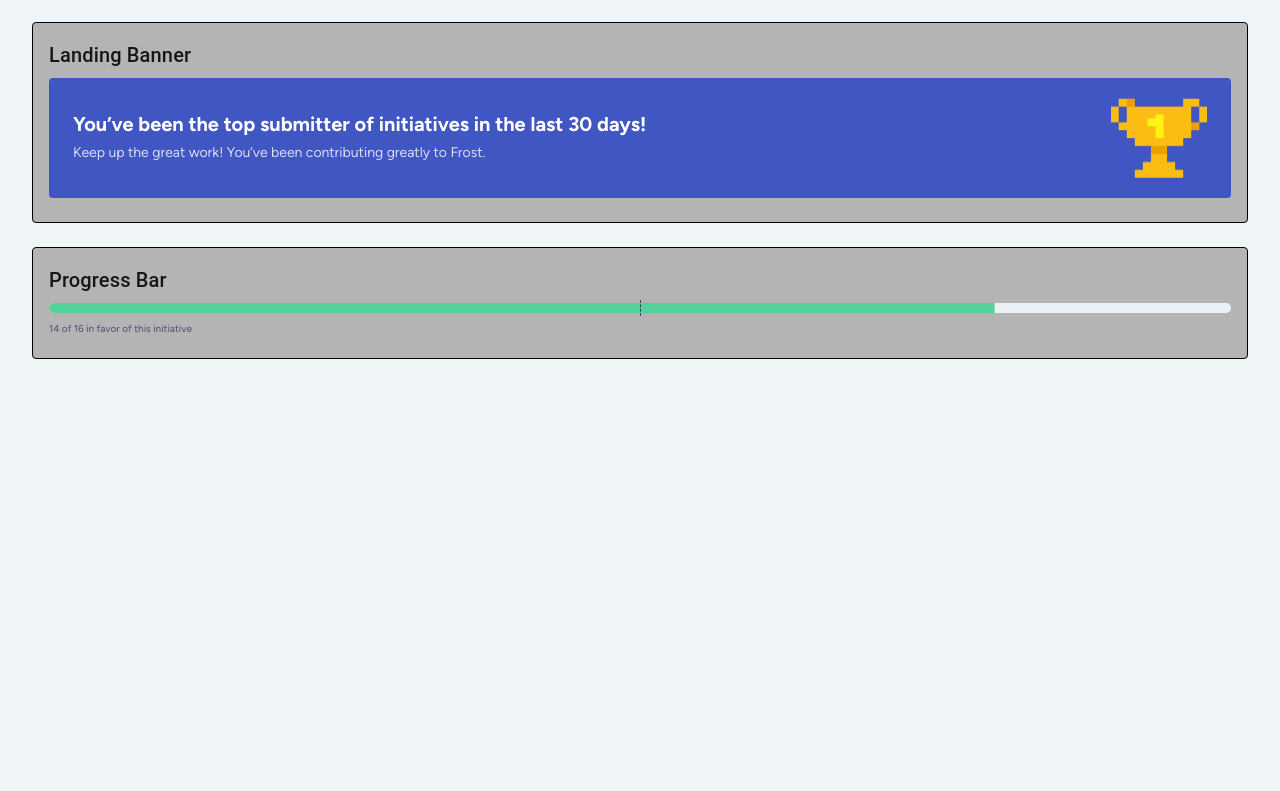
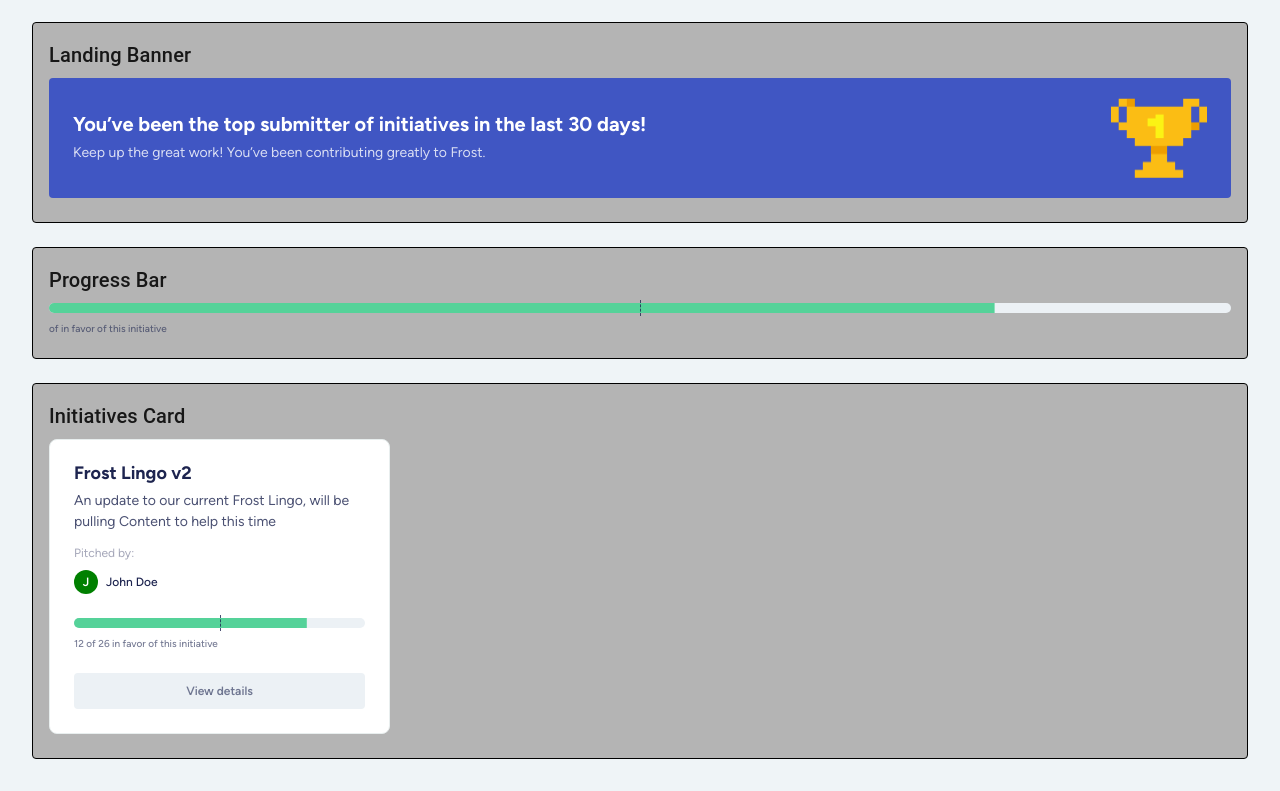
Before and after one commit to frost-jm/frost-initiatives, a React (Vite) app in the folder ui/: page /components-library in a window 1280 px wide. Shown: the part 3877-4668 px from the top of the page. Before the commit the page ends 4268 px from the top, so only its background shows below. Built offline with nearby package versions, Linux system fonts and the light colour scheme.

Commit message:
Added initiatives card

```diff
--- a/ui/src/components/index.tsx
+++ b/ui/src/components/index.tsx
@@ -21,6 +21,31 @@ import ExpandButton from '@/components/low-level-components/Button/ExpandButton'
 import TableDropdown from '@/components/low-level-components/Dropdown/TableDropdown';
 import SortDropdown from '@/components/low-level-components/Dropdown/SortDropdown';
 import ProgressBar from '@/components/low-level-components/ProgressBar';
+import InitiativeCard from '@/components/low-level-components/Card/InitiativeCard';
 import Sample from '@/components/sample';
 
-export { Sample, Logo, Input, SubmitButton, StatusDropdown, ActionDropdown, Tabs, DepartmentDropdown, BannerContent, StatusHeader, Buttons, ButtonType, TableHeader, Avatar, TableLabel, TableContent, PendingVote, TableContentWTitle, ExpandButton, TableDropdown, SortDropdown, ProgressBar };
+export {
+	Sample,
+	Logo,
+	Input,
+	SubmitButton,
+	StatusDropdown,
+	ActionDropdown,
+	Tabs,
+	DepartmentDropdown,
+	BannerContent,
+	StatusHeader,
+	Buttons,
+	ButtonType,
+	TableHeader,
+	Avatar,
+	TableLabel,
+	TableContent,
+	PendingVote,
+	TableContentWTitle,
+	ExpandButton,
+	TableDropdown,
+	SortDropdown,
+	ProgressBar,
+	InitiativeCard,
+};
--- a/ui/src/components/low-level-components/Avatar/Avatar.tsx
+++ b/ui/src/components/low-level-components/Avatar/Avatar.tsx
@@ -1,3 +1,4 @@
+/* eslint-disable @typescript-eslint/no-explicit-any */
 import { Avatar as MUIAvatar, Box } from '@mui/material';
 
 interface AvatarData {
@@ -8,21 +9,28 @@ interface AvatarData {
 interface AvatarProps {
 	type: 'single' | 'multiple' | 'table';
 	label?: boolean;
-	data: AvatarData[];
+	data: AvatarData[] | AvatarData;
 }
 
 const colors = ['#3498db', '#2ecc71', '#e74c3c', '#f39c12', '#9b59b6', '#1abc9c', '#d35400', '#2c3e50', '#27ae60', '#c0392b'];
 
 const Avatar = ({ type = 'single', label, data }: AvatarProps) => {
+	let singleUserData;
+
+	!Array.isArray(data) ? (singleUserData = data) : null;
+
+	console.log('silgne', singleUserData);
 	return (
 		<>
-			{type === 'single' && (
+			{type === 'single' && singleUserData && (
 				<Box
 					sx={{
 						display: label ? 'flex' : 'block',
+						alignItems: 'center',
 						fontFamily: 'Figtree-Medium, sans-serif',
 						fontSize: '12px',
 						lineHeight: '18px',
+						gap: '8px',
 						color: 'var(--input-color)',
 					}}
 				>
@@ -36,13 +44,13 @@ const Avatar = ({ type = 'single', label, data }: AvatarProps) => {
 							lineHeight: '14.4px',
 						}}
 					>
-						F
+						{singleUserData.firstName[0]}
 					</MUIAvatar>
-					{label && <>F</>}
+					{label && <>{singleUserData.firstName + ' ' + singleUserData.lastName}</>}
 				</Box>
 			)}
 
-			{type === 'multiple' && (
+			{type === 'multiple' && Array.isArray(data) && (
 				<Box
 					sx={{
 						display: label ? 'grid' : 'flex',
@@ -51,7 +59,7 @@ const Avatar = ({ type = 'single', label, data }: AvatarProps) => {
 					}}
 				>
 					{data &&
-						data.map((avatar, index) => {
+						data.map((avatar: { firstName: string | any[]; lastName: string }, index: number) => {
 							const initials = avatar.firstName[0];
 							const fullname = avatar.firstName + ' ' + avatar.lastName;
 
--- a/ui/src/components/low-level-components/Button/Buttons.tsx
+++ b/ui/src/components/low-level-components/Button/Buttons.tsx
@@ -9,10 +9,12 @@ export enum ButtonType {
 
 interface ButtonTypeProps {
 	type: ButtonType;
+	maxWidth?: string;
 	children: React.ReactNode;
+	action: () => void;
 }
 
-const Buttons = ({ type, children }: ButtonTypeProps) => {
+const Buttons = ({ type, children, maxWidth, action }: ButtonTypeProps) => {
 	let btnBgColor, btnColor, btnBorder, btnPadding;
 
 	switch (type) {
@@ -42,7 +44,7 @@ const Buttons = ({ type, children }: ButtonTypeProps) => {
 	return (
 		<Box
 			sx={{
-				maxWidth: '64px',
+				maxWidth: maxWidth ? maxWidth : '64px',
 				width: '100%',
 				boxSizing: 'border-box',
 				borderRadius: '4px',
@@ -57,7 +59,7 @@ const Buttons = ({ type, children }: ButtonTypeProps) => {
 				border: btnBorder,
 				padding: btnPadding,
 			}}
-			onClick={() => console.log('click')}
+			onClick={() => action}
 		>
 			{children}
 		</Box>
--- /dev/null
+++ b/ui/src/components/low-level-components/Card/InitiativeCard.tsx
@@ -0,0 +1,99 @@
+import { Box } from '@mui/material';
+import Avatar from '../Avatar/Avatar';
+import ProgressBar from '../ProgressBar';
+import Buttons, { ButtonType } from '../Button/Buttons';
+
+interface InitiativeData {
+	title: string;
+	description: string;
+	pitcher: {
+		firstName: string;
+		lastName: string;
+	};
+	vote: number;
+	action: () => void;
+}
+
+interface InitiativeCardProp {
+	data: InitiativeData;
+}
+const InitiativeCard = ({ data }: InitiativeCardProp) => {
+	const { title, description, pitcher, vote, action } = data;
+	return (
+		<Box
+			sx={{
+				width: '100%',
+				maxWidth: '341px',
+				borderRadius: '8px',
+				padding: '24px',
+				border: '1px solid #E8EEEE',
+				background: '#ffffff',
+				boxSizing: 'border-box',
+			}}
+		>
+			<Box>
+				<Box
+					sx={{
+						fontFamily: 'Figtree-Bold,sans-serif',
+						fontSize: '18px',
+						lineHeight: '1',
+						color: 'var(--input-color)',
+					}}
+				>
+					{title}
+				</Box>
+				<Box
+					sx={{
+						color: 'rgba(29, 36, 79, 0.8)',
+						fontFamily: 'Figtree-Regular,sans-serif',
+						fontSize: '14px',
+						lineHeight: '1.5',
+						marginTop: '8px',
+					}}
+				>
+					{description}
+				</Box>
+				<Box
+					sx={{
+						marginTop: '12px',
+					}}
+				>
+					<Box
+						sx={{
+							color: 'rgba(29, 36, 79, 0.4)',
+							fontFamily: 'Figtree-Regular,sans-serif',
+							fontSize: '12px',
+							lineHeight: '1.5',
+						}}
+					>
+						Pitched by:
+					</Box>
+					<Box marginTop='8px'>
+						<Avatar
+							label={true}
+							type='single'
+							data={pitcher}
+						/>
+					</Box>
+					<Box margin='24px 0'>
+						<ProgressBar
+							count={vote}
+							totalHeads={26}
+						/>
+					</Box>
+					<Box>
+						<Buttons
+							type={ButtonType.View}
+							maxWidth='100%'
+							action={action}
+						>
+							View details
+						</Buttons>
+					</Box>
+				</Box>
+			</Box>
+		</Box>
+	);
+};
+
+export default InitiativeCard;
--- a/ui/src/components/low-level-components/ProgressBar.tsx
+++ b/ui/src/components/low-level-components/ProgressBar.tsx
@@ -1,5 +1,10 @@
 import { LinearProgress, Box } from '@mui/material';
-const ProgressBar = () => {
+
+interface ProgressBarProps {
+	count: number;
+	totalHeads: number;
+}
+const ProgressBar = ({ count, totalHeads }: ProgressBarProps) => {
 	return (
 		<>
 			<Box sx={{ width: '100%', position: 'relative' }}>
@@ -37,7 +42,7 @@ const ProgressBar = () => {
 					color: 'rgba(29, 36, 79, 0.6)',
 				}}
 			>
-				14 of 16 in favor of this initiative
+				{count} of {totalHeads} in favor of this initiative
 			</Box>
 		</>
 	);
--- a/ui/src/pages/components-library.tsx
+++ b/ui/src/pages/components-library.tsx
@@ -22,6 +22,7 @@ import {
 	TableDropdown,
 	SortDropdown,
 	ProgressBar,
+	InitiativeCard,
 } from '@/components/index';
 
 import { Home, Archived, ForImplementation, Implemented, InProgress, Voting } from '@/pages/tabs';
@@ -59,6 +60,17 @@ const sortData = [
 		label: 'Least Votes',
 	},
 ];
+
+const initiativeCardData = {
+	title: 'Frost Lingo v2',
+	description: 'An update to our current Frost Lingo, will be pulling Content to help this time',
+	pitcher: {
+		firstName: 'John',
+		lastName: 'Doe',
+	},
+	vote: '12',
+	action: console.log('click'), // actual logic for on click
+};
 
 // Dummy Data for Avatar
 import dummyData from '../testdata.json';
@@ -135,7 +147,13 @@ const components = [
 		component: StatusHeader,
 		props: { status: 'Pending' },
 	},
-	{ name: 'Avatar', component: Avatar },
+	{
+		name: 'Avatar',
+		component: Avatar,
+		props: {
+			data: initiativeCardData.pitcher,
+		},
+	},
 	{
 		name: 'Multiple Avatar ( Expanded )',
 		component: Avatar,
@@ -187,6 +205,11 @@ const components = [
 		name: 'Progress Bar',
 		component: ProgressBar,
 	},
+	{
+		name: 'Initiatives Card',
+		component: InitiativeCard,
+		props: { data: initiativeCardData },
+	},
 ];
 
 const ComponentsLibrary = () => {
```
